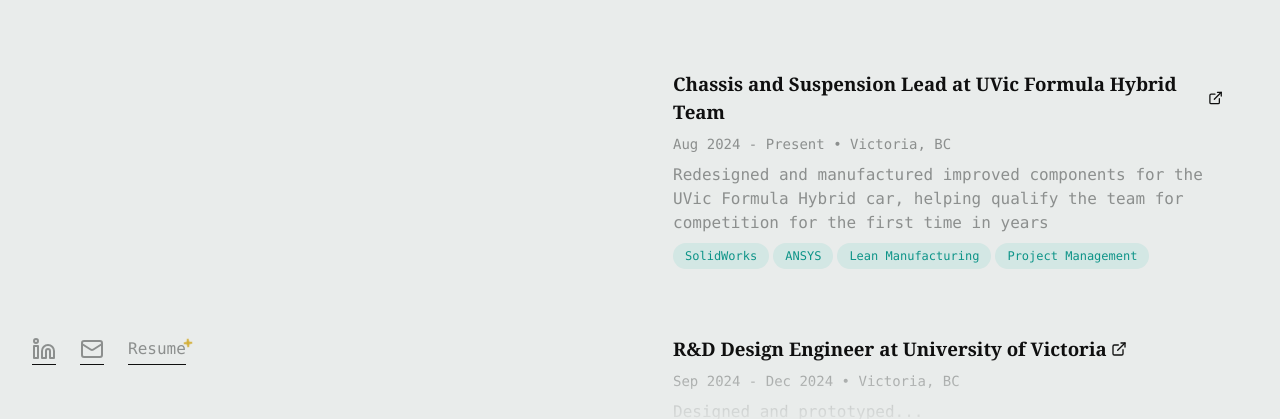
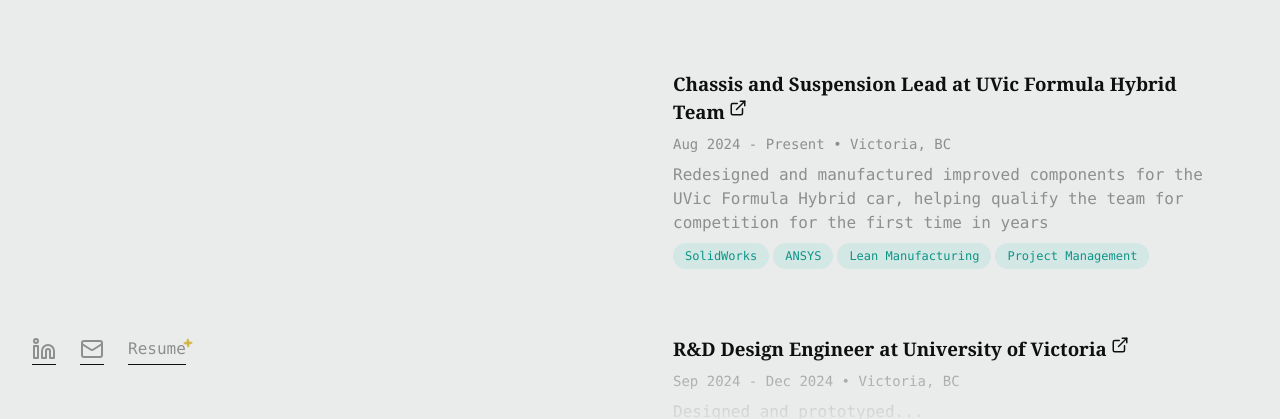
Before and after one commit to bmanley95/mech-eng-portfolio, a React (Vite) app: page / in a window 1280 px wide. Shown: the part 371-790 px from the top of the page. Built offline with nearby package versions, Linux system fonts and the light colour scheme; a web font is replaced by a local one.

Commit message:
fix: external link icons
Signed-off-by: Bryce McMath (GitKraken) <bryce.j.mcmath@gmail.com>

```diff
--- a/src/pages/Home.module.css
+++ b/src/pages/Home.module.css
@@ -304,8 +304,12 @@
 }
 
 .externalLinkIcon {
-  width: 1rem;
-  height: 1rem;
+  width: 1.125rem;
+  height: 1.125rem;
+  flex-shrink: 0;
+  display: inline;
+  vertical-align: text-top;
+  margin-left: 0.25rem;
 }
 
 .experienceItem .externalLinkIcon,
@@ -407,9 +411,6 @@
 .sectionTitleStyle {
   font-family: var(--font-heading);
   margin-bottom: var(--space-sm);
-  display: flex;
-  align-items: center;
-  gap: var(--space-xs);
 }
 
 .jobMeta {
```
